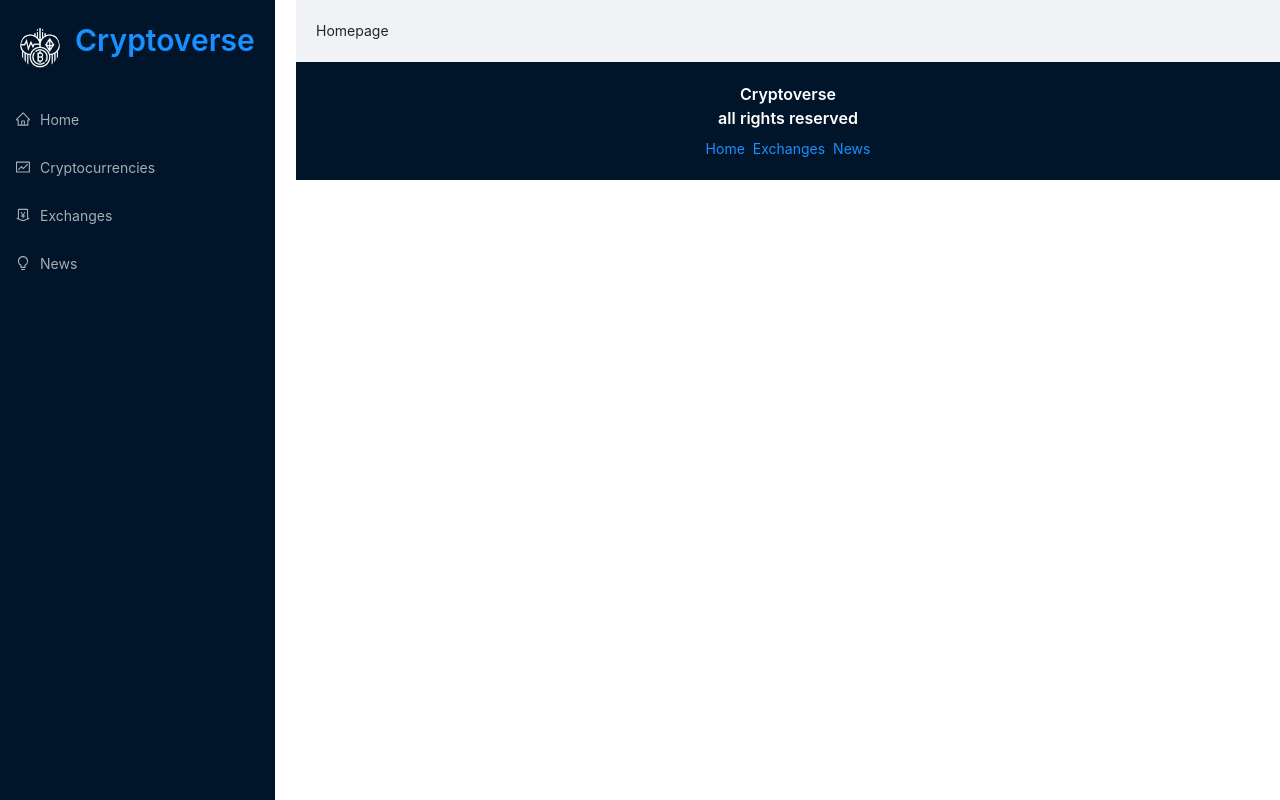
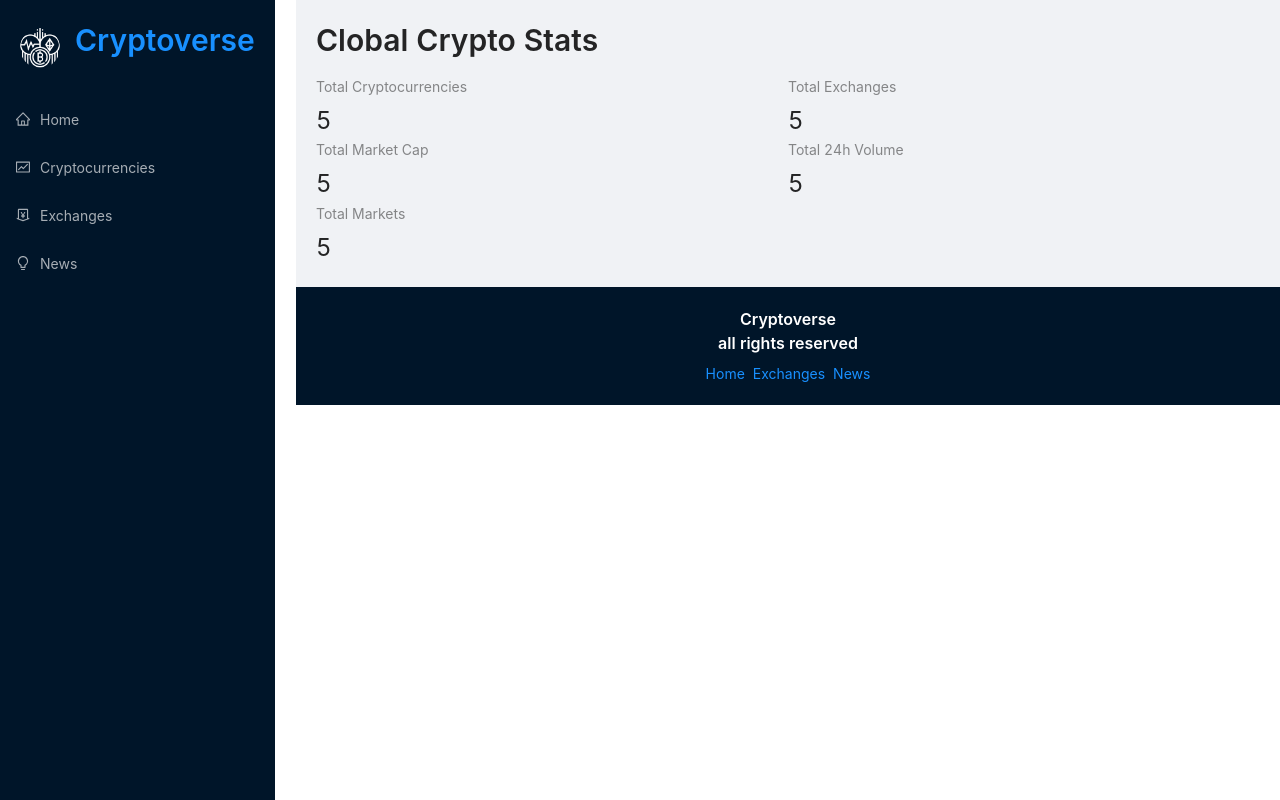
Before and after one commit to Zhavlon/cryptoverse, a React (Create React App) app: page / in a window 1280 px wide. Built offline with nearby package versions, Linux system fonts and the light colour scheme; the HTML template or start-up script is replaced by a standard one.

Commit message:
homepage statistic

```diff
--- a/src/components/Homepage.jsx
+++ b/src/components/Homepage.jsx
@@ -1,7 +1,35 @@
 import React from "react";
+import millify from "millify";
+import { Typography, Row, Col, Statistic } from "antd";
+import { Link } from "react-router-dom";
+
+const { Title } = Typography;
 
 const Homepage = () => {
-	return <div>Homepage</div>;
+	return (
+		<>
+			<Title level={2} className="heading">
+				Clobal Crypto Stats
+			</Title>
+			<Row>
+				<Col span={12}>
+					<Statistic title="Total Cryptocurrencies" value="5" />
+				</Col>
+				<Col span={12}>
+					<Statistic title="Total Exchanges" value="5" />
+				</Col>
+				<Col span={12}>
+					<Statistic title="Total Market Cap" value="5" />
+				</Col>
+				<Col span={12}>
+					<Statistic title="Total 24h Volume" value="5" />
+				</Col>
+				<Col span={12}>
+					<Statistic title="Total Markets" value="5" />
+				</Col>
+			</Row>
+		</>
+	);
 };
 
 export default Homepage;
```
